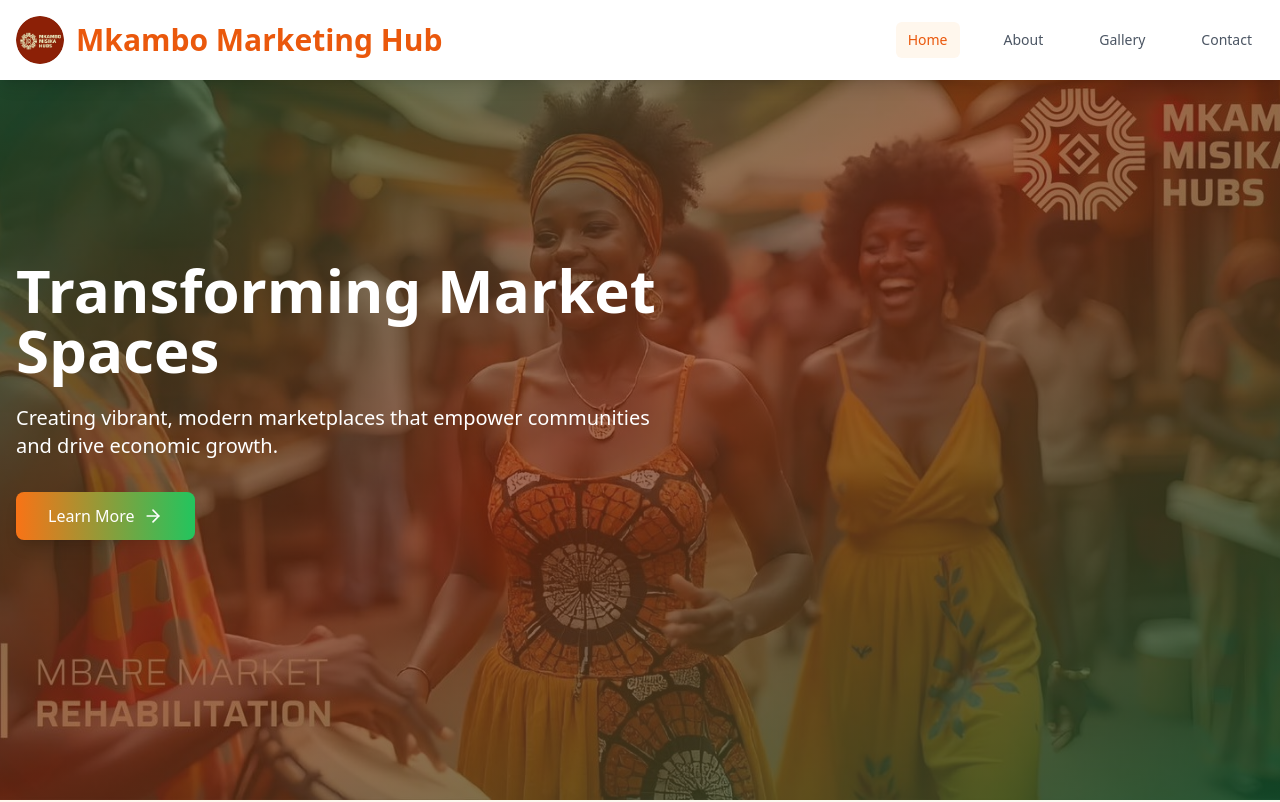
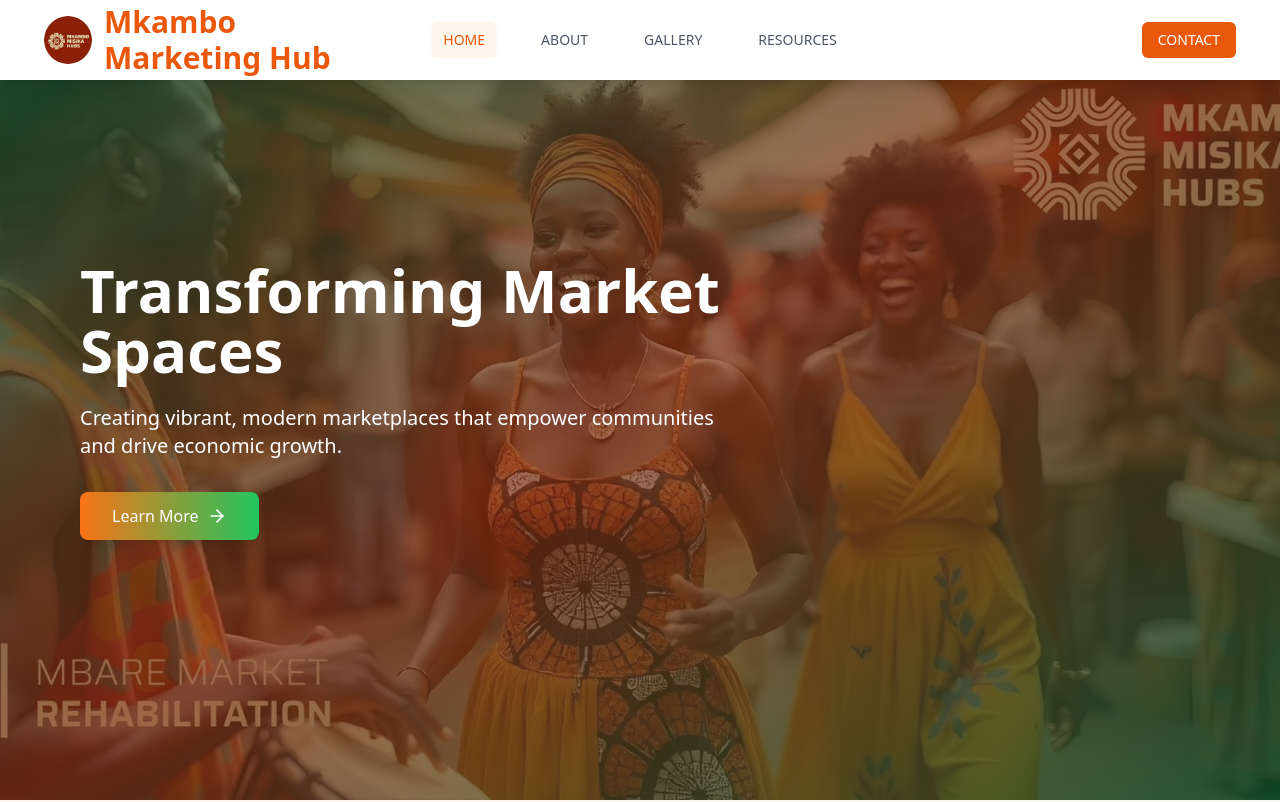
Before and after one commit to kudzaicindy/mkambo-website, a React (Vite) app in the folder project/: page / in a window 1280 px wide. Shown: the top 802 px of the page. Built offline with nearby package versions, Linux system fonts and the light colour scheme.

Commit message:
Nav Items Fixed

```diff
--- a/project/src/components/Navbar.tsx
+++ b/project/src/components/Navbar.tsx
@@ -7,29 +7,32 @@ const Navbar = () => {
   const location = useLocation();
 
   const navigation = [
-    { name: 'Home', path: '/' },
-    { name: 'About', path: '/about' },
-    { name: 'Gallery', path: '/gallery' },
-    { name: 'Contact', path: '/contact' },
+    { name: 'HOME', path: '/' },
+    { name: 'ABOUT', path: '/about' },
+    { name: 'GALLERY', path: '/gallery' },
+    { name: 'RESOURCES', path: '/resources' },
   ];
 
   return (
     <nav className="fixed w-full bg-white shadow-lg z-50">
-      <div className="max-w-7xl mx-auto px-4">
-        <div className="flex justify-between items-center h-20">
+      <div className="max-w-8xl mx-auto px-3">
+        <div className="flex items-center h-20">
+
+          <div className="flex-1 pl-8">
             <Link to="/" className="flex items-center">
               <img
                 src="/logo.png"
                 alt="Mkambo Logo"
                 className="h-12 w-12 rounded-full"
               />
-            <span className="ml-3 text-3xl font-bold text-orange-600">
+              <span className="ml-3 text-3xl font-bold text-orange-600 sm:text-3xl text-xl">
                 Mkambo Marketing Hub
               </span>
             </Link>
+          </div>
 
-          {/* Desktop Navigation */}
-          <div className="hidden md:flex items-center space-x-8">
+
+          <div className="hidden md:flex items-center justify-center flex-[2] space-x-8">
             {navigation.map((item) => (
               <Link
                 key={item.path}
@@ -45,17 +48,21 @@ const Navbar = () => {
             ))}
           </div>
 
-          {/* Mobile menu button */}
-          <div className="md:hidden">
+
+          <div className="flex-1 flex justify-end pr-8">
+            <Link
+              to="/contact"
+              className="hidden md:block px-4 py-2 rounded-md text-sm font-medium bg-orange-600 text-white hover:bg-orange-700 transition-colors"
+            >
+              CONTACT
+            </Link>
+
+            {/* Mobile Menu Button */}
             <button
+              className="md:hidden rounded-md p-2 text-gray-600 hover:text-orange-600 hover:bg-orange-50"
               onClick={() => setIsOpen(!isOpen)}
-              className="inline-flex items-center justify-center p-2 rounded-md text-gray-600 hover:text-orange-600 hover:bg-orange-50"
             >
-              {isOpen ? (
-                <X className="block h-6 w-6" />
-              ) : (
-                <Menu className="block h-6 w-6" />
-              )}
+              {isOpen ? <X size={24} /> : <Menu size={24} />}
             </button>
           </div>
         </div>
@@ -79,6 +86,13 @@ const Navbar = () => {
                 {item.name}
               </Link>
             ))}
+            <Link
+              to="/contact"
+              className="block px-3 py-2 rounded-md text-base font-medium bg-orange-600 text-white hover:bg-orange-700 transition-colors"
+              onClick={() => setIsOpen(false)}
+            >
+              CONTACT
+            </Link>
           </div>
         </div>
       )}
--- a/project/src/pages/Home.tsx
+++ b/project/src/pages/Home.tsx
@@ -14,7 +14,7 @@ const Home = () => {
           />
           <div className="absolute inset-0 bg-gradient-to-br from-mkambo-green-900/80 via-mkambo-orange-900/70 to-mkambo-green-900/80" />
         </div>
-        <div className="relative max-w-7xl mx-auto px-4 h-screen flex items-center">
+        <div className="relative max-w-6xl mx-auto px-4 h-screen flex items-center">
           <div className="text-white max-w-2xl">
             <motion.h1
               initial={{ opacity: 0, y: 20 }}
```
Also changed, not shown: project/src/pages/Resourses.tsx (added). Lines whose indentation alone changed are shown as unchanged.
